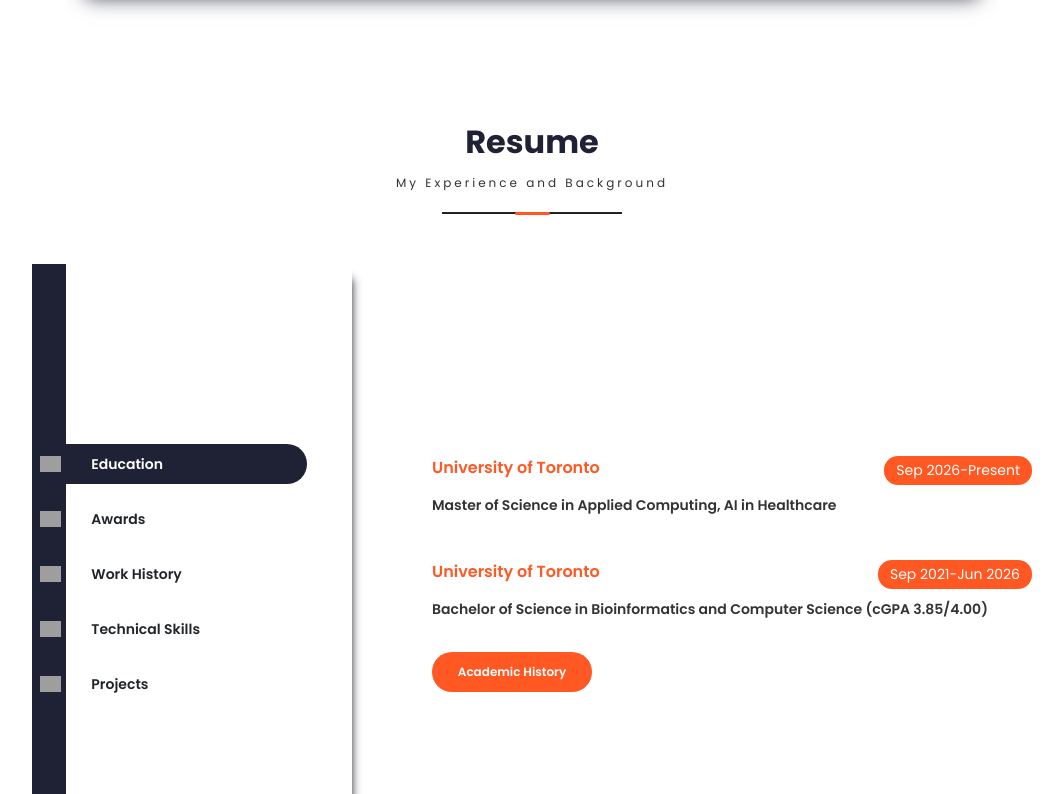
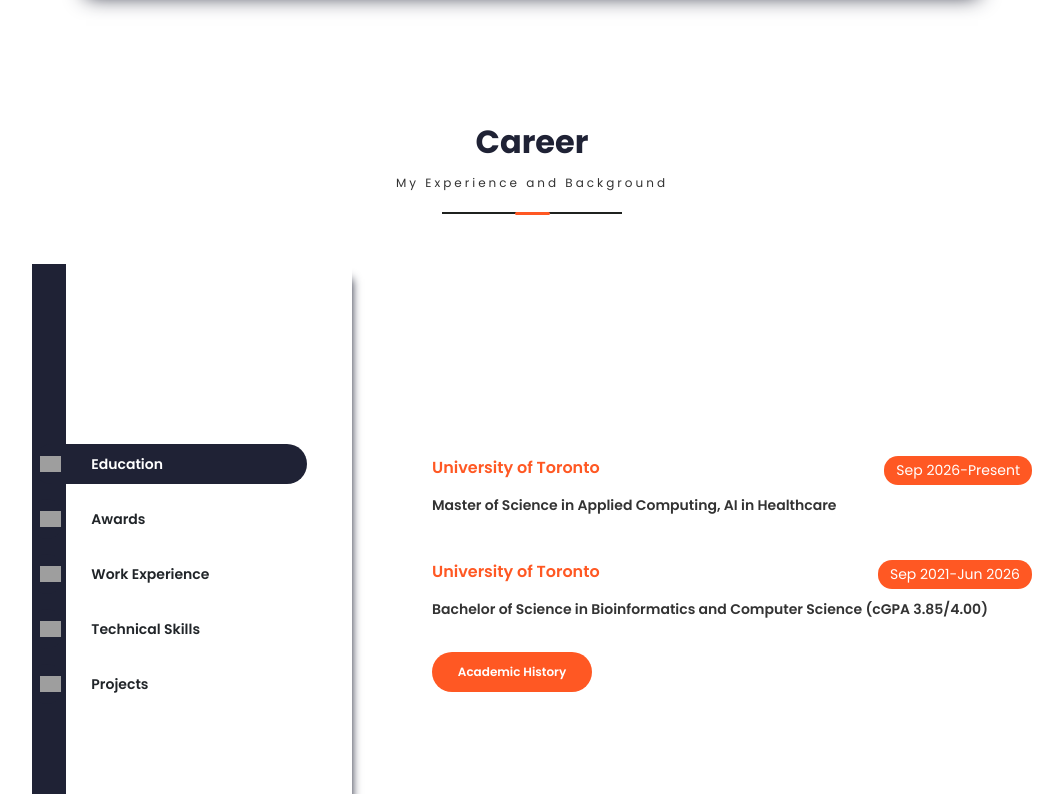
Before and after one commit to amcwong/portfolio-website-final, a React (Create React App) app in the folder client/: page / in a window 1280 px wide. Shown: the part 1386-2180 px from the top of the page, without its empty margins (108-1171 px from the left). Built offline with nearby package versions, Linux system fonts and the light colour scheme; grey boxes are pictures that could not be loaded; a web font is replaced by a local one.

Commit message:
mod: rename Resume to Career and Work History to Work Experience

```diff
--- a/client/src/PortfolioContainer/Resume/Resume.js
+++ b/client/src/PortfolioContainer/Resume/Resume.js
@@ -52,7 +52,7 @@
   const resumeBullets = [
     { label: "Education", logoSrc: "education.svg" },
     { label: "Awards", logoSrc: "education.svg" },
-    { label: "Work History", logoSrc: "work-history.svg" },
+    { label: "Work Experience", logoSrc: "work-history.svg" },
     { label: "Technical Skills", logoSrc: "programming-skills.svg" },
     { label: "Projects", logoSrc: "projects.svg" },
     // Temporarily removed — restore Interests later
@@ -247,7 +247,7 @@
       className="resume-screen-container work-history-container"
       key="work-experience"
     >
-      <h3 className="resume-mobile-section-title">Work History</h3>
+      <h3 className="resume-mobile-section-title">Work Experience</h3>
       <div className="experience-container">
         <ResumeHeading
           heading={"OISE, University of Toronto"}
@@ -420,7 +420,7 @@
     >
       <div className="resume-content">
         <ScreenHeading
-          title={"Resume"}
+          title={"Career"}
           subHeading={"My Experience and Background"}
         />
         <div className="resume-card">
--- a/client/src/utilities/commonUtils.js
+++ b/client/src/utilities/commonUtils.js
@@ -14,6 +14,7 @@
   },
   {
     screen_name: "Resume",
+    display_name: "Career",
     component: Resume,
   },
   {
```
Also changed, not shown: 1 other file (tests, documents, lock files or other folders).
